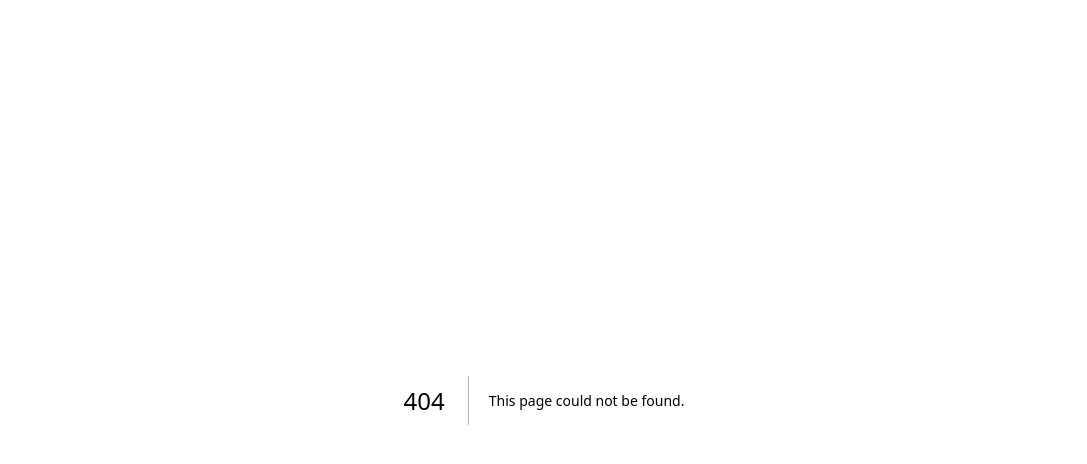
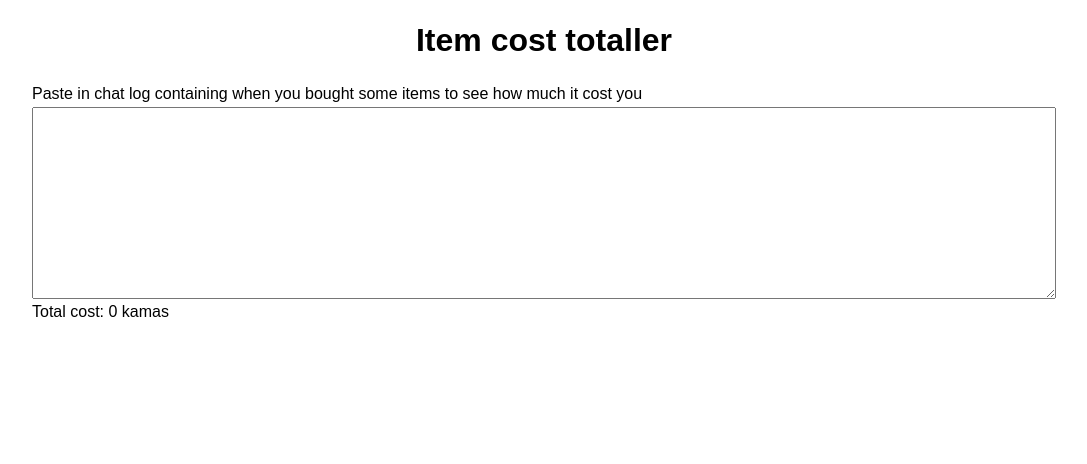
Before and after one commit to corwinkuiper/dofus_set, a Next.js app in the folder web/: page /cost in a window 1280 px wide. Before the commit this address had no page. Shown: the top 464 px of the page, without its empty margins (96-1183 px from the left). Built offline with nearby package versions, Linux system fonts and the light colour scheme.

Commit message:
add cost totaller page

```diff
--- /dev/null
+++ b/web/src/app/cost/page.tsx
@@ -0,0 +1,53 @@
+"use client";
+
+const Outer = styled(Stack)`
+  align-items: center;
+  flex-grow: 1;
+`;
+
+const Container = styled(Stack)`
+  width: 80%;
+  flex-grow: 1;
+`;
+
+const TextArea = styled.textarea`
+  min-height: 12rem;
+`;
+
+import { Stack } from "@/components/base/stack";
+import { useMemo, useState } from "react";
+import { styled } from "styled-components";
+
+const ITEM_REGEX = /(\d+) x \[([^\]]+)\] \(([\d,]+) kamas\)/g;
+
+export default function Page() {
+  const [input, setInput] = useState("");
+
+  const total = useMemo(
+    () =>
+      input
+        .matchAll(ITEM_REGEX)
+        .map((x) => Number(x[3].replaceAll(",", "")))
+        .reduce((a, b) => a + b, 0),
+    [input]
+  );
+
+  console.log(total);
+
+  return (
+    <Outer>
+      <h1>Item cost totaller</h1>
+      <Container>
+        <span>
+          Paste in chat log containing when you bought some items to see how
+          much it cost you
+        </span>
+        <TextArea
+          value={input}
+          onChange={(evt) => setInput(evt.target.value)}
+        />
+        <span>Total cost: {total.toLocaleString("en")} kamas</span>
+      </Container>
+    </Outer>
+  );
+}
```
